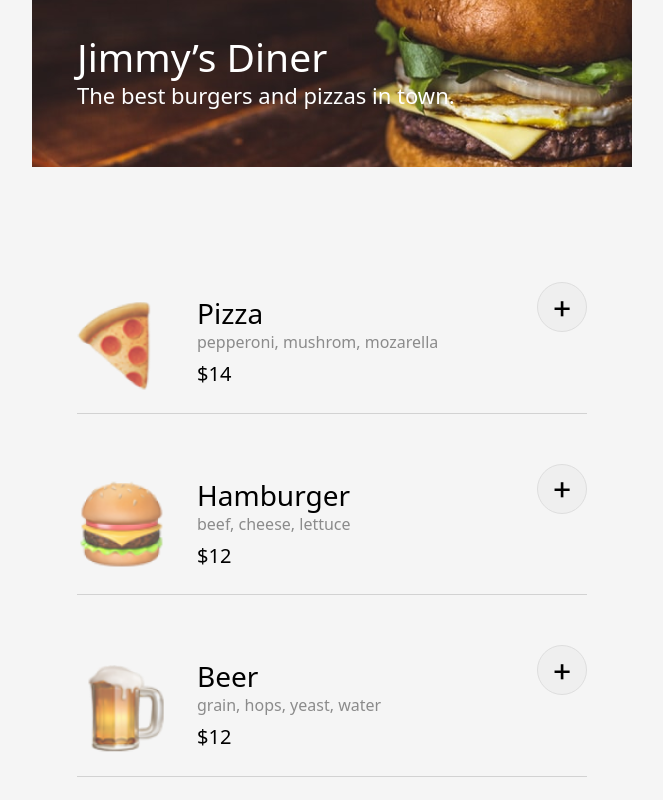
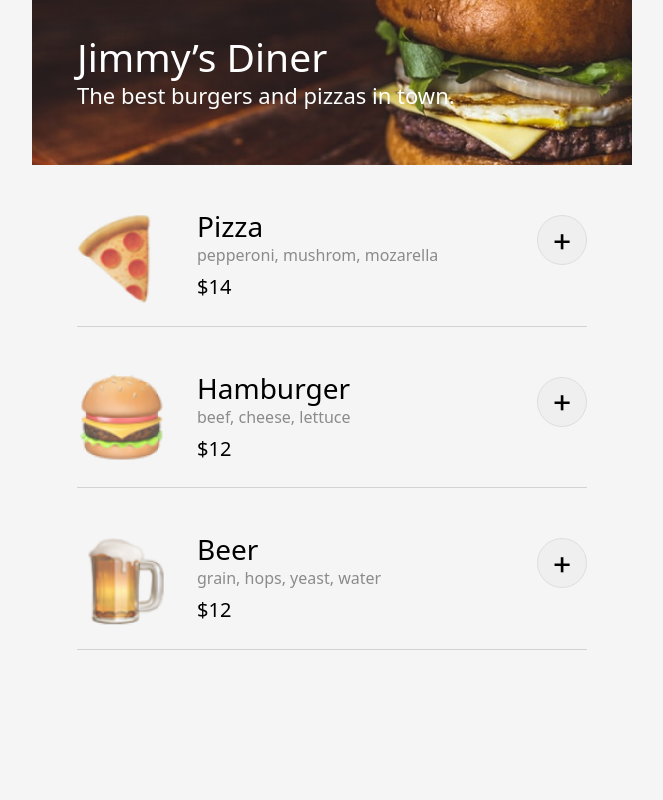
Before and after one commit to forbesfive/Restaurant-Ordering-App, a plain HTML site: page index.html in a window 1280 px wide. Shown: the whole page, without its empty margins (308-971 px from the left). Drawn offline with nearby package versions, Linux system fonts and the light colour scheme; a web font is replaced by a local one.

Commit message:
Correct spacing from header to menu item

```diff
--- a/index.css
+++ b/index.css
@@ -77,12 +77,12 @@ p {
 }
 
 header {
-    height: 167px;
+    min-height: 120px;
     background-image: url("./images/banner.png");
     background-repeat: no-repeat;
     background-size: auto;
     padding: 45px 0 0 45px;
-    margin-bottom: 20px;
+    margin: 0;
 }
 
 ul {
@@ -91,6 +91,7 @@ ul {
 
 #item-list {
     padding: 0 45px;
+    margin: 0;
 }
 
 .item {
@@ -99,7 +100,7 @@ ul {
     align-items: center;
     border-bottom: 1px solid #D2D2D2;
     gap: 30px;
-    padding-top: 45px;
+    padding-top: 25px;
 }
 
 .item-text {
```
